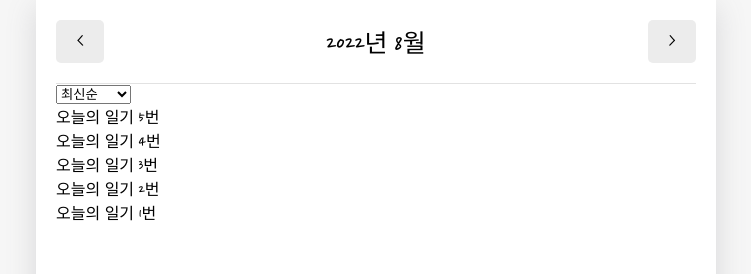
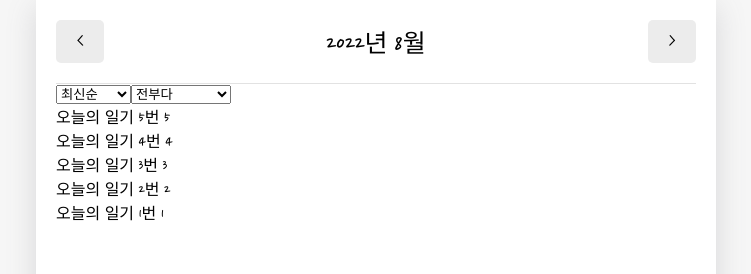
Before and after one commit to Eun-sun-Lee/ReactStudy, a React (Create React App) app in the folder emotiondiary/emotiondiary/: page / in a window 1280 px wide. Shown: the top 274 px of the page, without its empty margins (264-1015 px from the left). Built offline with nearby package versions, Linux system fonts and the light colour scheme; a web font is replaced by a local one.

Commit message:
[feat] 좋은 감정/안좋은 감정 filter controlMenu select 생성

```diff
--- a/emotiondiary/emotiondiary/src/components/DiaryList.js
+++ b/emotiondiary/emotiondiary/src/components/DiaryList.js
@@ -4,6 +4,12 @@ const sortOptionList = [
     {value : "latest", name: "최신순"},
     {value : "oldest", name: "오래된 순"},
 ]
+
+const filterOptionList = [
+    {value : "all", name : "전부다"},
+    {value : "good", name : "좋은 감정만"},
+    {value : "bad", name: "안좋은 감정만"},
+];
 
 const ControlMenu = ({value, onChange, optionList})=>{
     //value : select가 선택하고 있는 값, onChange : select가 선택하는게 변화했을 때 바꿀 기능을 할 함수, optionList: select tag 안에 들어갈 옵션
@@ -18,6 +24,7 @@ const ControlMenu = ({value, onChange, optionList})=>{
 
 const DiaryList = ({diaryList}) => {
     const [sortType, setSortType] = useState('latest'); //정렬 기준을 저장할 state
+    const [filter,setFilter] = useState("all"); //감정에 따라 일기 filtering 할 수 있는 state
 
     const getProcessedDiaryList = () => { //sort를 쓰면 원본 배열 자체가 정렬 -> 깊은 복사를 해서 정렬 ---> 정렬된 리스트 반환 함수
         const compare = (a,b) =>{
@@ -27,17 +34,26 @@ const DiaryList = ({diaryList}) => {
                 return parseInt(a.date) - parseInt(b.date);
             }
         };
+        const filterCallBack = (item)=>{
+            if(filter ==='good'){
+                return parseInt(item.emotion)<=3;
+            } else{
+                return parseInt(item.emotion)>3;
+            }
+        }
 
         const copyList = JSON.parse(JSON.stringify(diaryList)); //배열 ->  string -> 배열
-        const sortedList = copyList.sort(compare);
+        const filteredList = filter === 'all' ? copyList : copyList.filter((it)=>filterCallBack(it));
+        const sortedList = filteredList.sort(compare);
         return sortedList;
     };
 
     return (
         <div>
             <ControlMenu value ={sortType} onChange={setSortType} optionList={sortOptionList}/>
+            <ControlMenu value ={filter} onChange={setFilter} optionList={filterOptionList} />
             {getProcessedDiaryList().map((it)=>(
-                <div key={it.id}>{it.content}</div>
+                <div key={it.id}>{it.content} {it.emotion}</div>
             ))}
         </div>
     );
```
